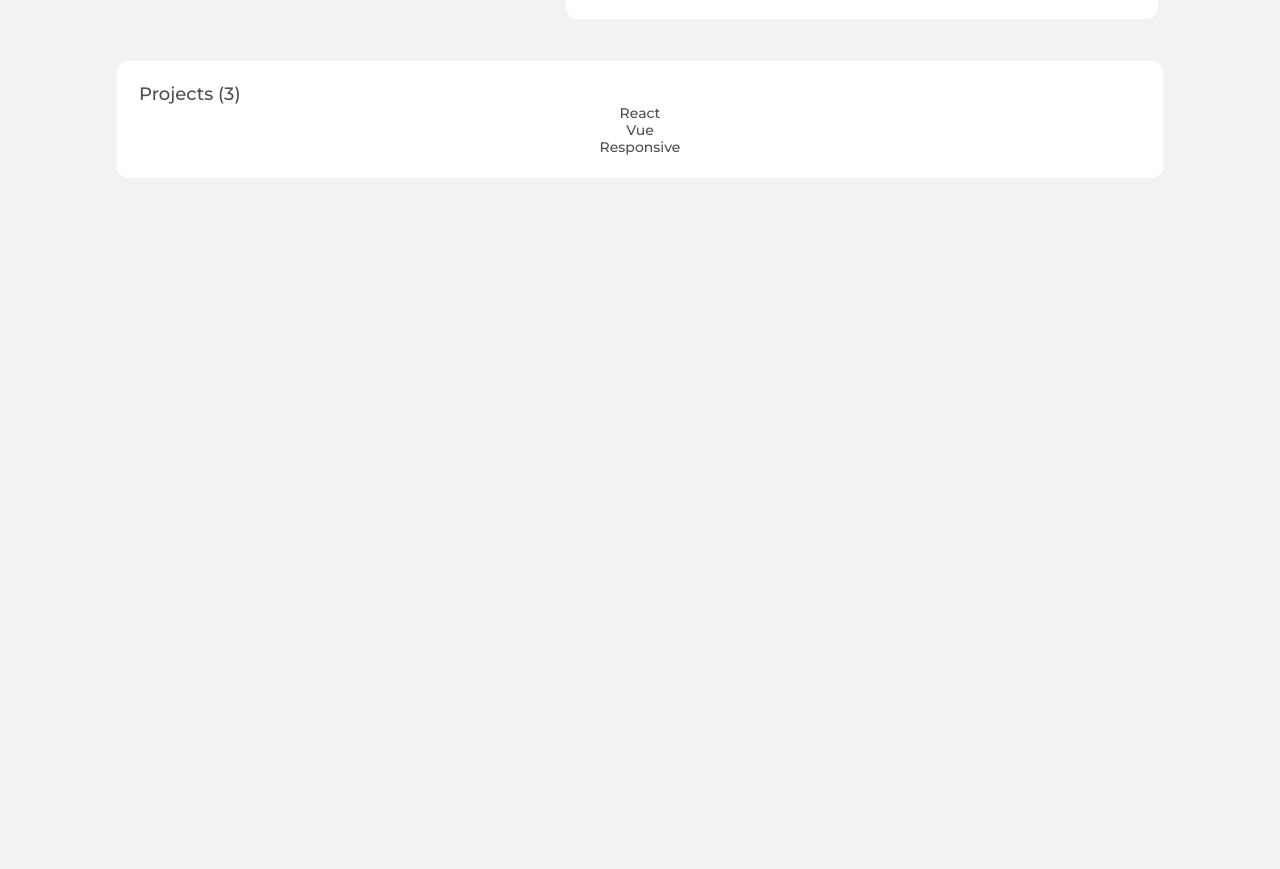
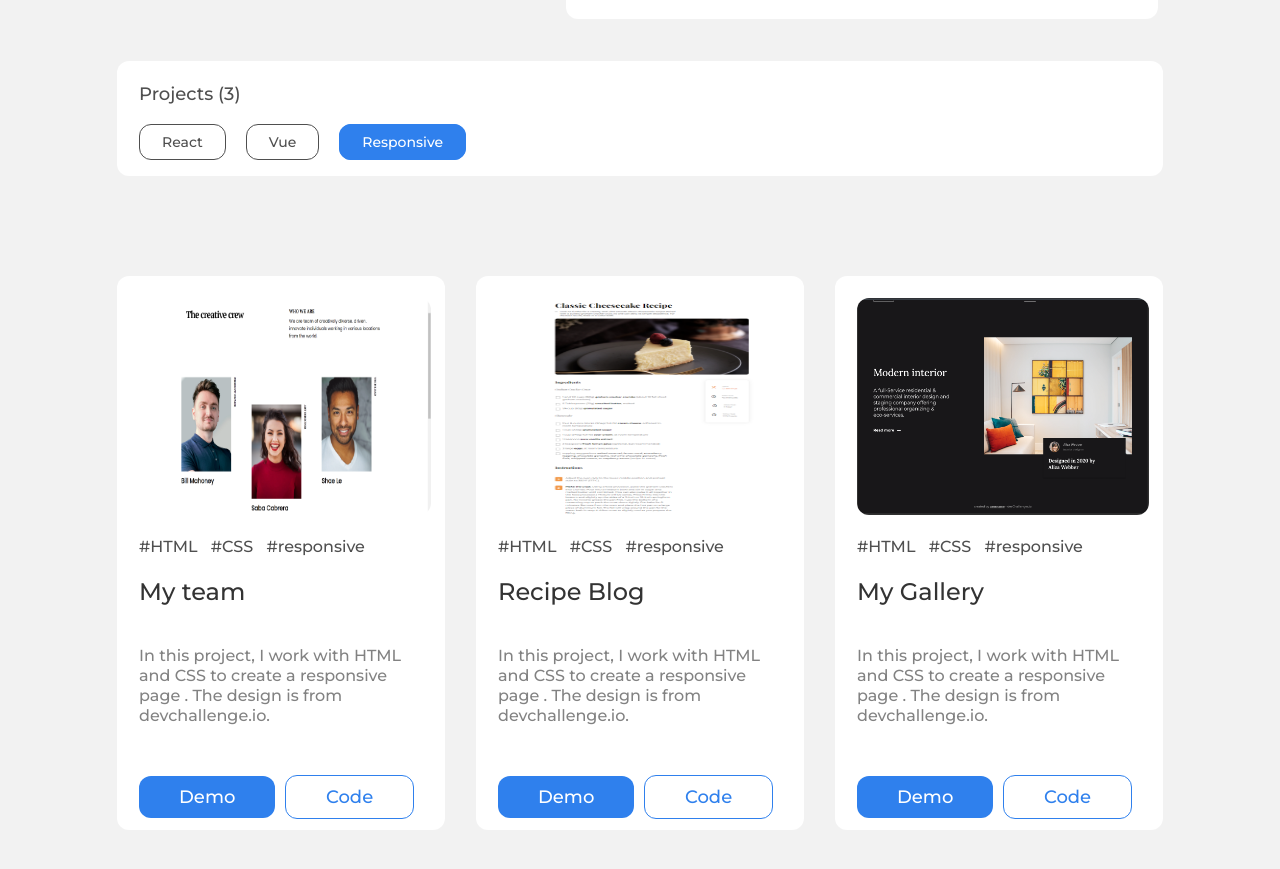
Before and after one commit to jnzm02/my-profile.github.io, a plain HTML site: page index.html in a window 1280 px wide. Shown: the part 1771-2640 px from the top of the page. Before the commit the page ends 2194 px from the top, so only its background shows below. Drawn offline with nearby package versions, Linux system fonts and the light colour scheme.

Commit message:
added projects part

```diff
--- a/index.html
+++ b/index.html
@@ -53,7 +53,7 @@
             <div class="bottom">
               <p>Self-motivated developer, who is willing to learn and create outstanding UI applications.</p>
               <br>
-              <p>Donec aliquam est dui, vel vestibulum diam sollicitudin id. Quisque feugiat malesuada molestie.</p>
+              <p>В поисках достойной стажировки.</p>
             </div>
           </div>
         </div>
@@ -290,17 +290,15 @@
           <div class="left">
             <div>
               <div class="abstract">Blog</div>
-              <div class="title">How to organize your CSS</div>
+              <div class="title">What are the pseudo-elements in CSS</div>
             </div>
             <div class="my-photo">
               <img src="img/post-img.jpg" alt="post">
             </div>
           </div>
           <div class="description">
-            <p>In this article I tell the story about Proin eu justo sit amet lacus bibendum tincidunt. Vivamus non volutpat nisl, a luctus mi. </p>
-            <br>
-            <p>Donec aliquam est dui, vel vestibulum diam sollicitudin id. Quisque feugiat malesuada molestie.</p>
-          </div>
+            A CSS pseudo-element is a keyword added to a selector that lets you style a specific part of the selected element(s). For example, ::first-line can be used to change the font of the first line of a paragraph. Note: In contrast to pseudo-elements, pseudo-classes can be used to style an element based on its state.Oct 20, 2022
+              </div>
 
           <div class="bottom">dev.to</div>
         </div>
@@ -418,11 +416,77 @@
       <div class="post mt-42 projects">
         <div class="title">Projects (3)</div>
         <div class="types">
-          <div class="type">React</div>
-          <div class="type">Vue</div>
-          <div class="type blue">Responsive</div>
+          <span class="type">React</span>
+          <span class="type">Vue</span>
+          <span class="type-blue">Responsive</span>
+        </div>
+      </div>
+
+      <div class="ps">
+      <div class="blog-box post mt-100">
+        <div class="my-photo">
+          <img src="img/team.png" alt="Jonny">
+        </div>
+        <div class="tech">
+          #HTML #CSS #responsive
+        </div>
+        <div class="title">My team</div>
+        <div class="body">
+          In this project, I work with HTML and CSS to create a responsive page . The design is from devchallenge.io.
+        </div>
+        <div class="buttons">
+          <div class="button">
+            <a class="demo" href="https://jnzm02.github.io/recipe-blog.github.io/" target="_blank">demo</a>
+          </div>
+          <div class="button code">
+            <a class="code" href="https://github.com/jnzm02/recipe-blog.github.io" target="_blank">code</a>
+          </div>
+        </div>
+      </div>
+
+      <div class="blog-box post mt-100">
+        <div class="my-photo">
+          <img src="img/recipe.png" alt="Jonny">
+        </div>
+        <div class="tech">
+          #HTML #CSS #responsive
+        </div>
+        <div class="title">Recipe Blog</div>
+        <div class="body">
+          In this project, I work with HTML and CSS to create a responsive page . The design is from devchallenge.io.
+        </div>
+        <div class="buttons">
+          <div class="button">
+            <a class="demo" href="https://jnzm02.github.io/recipe-blog.github.io/" target="_blank">demo</a>
+          </div>
+          <div class="button code">
+            <a class="code" href="https://github.com/jnzm02/recipe-blog.github.io" target="_blank">code</a>
+          </div>
+        </div>
+      </div>
+
+
+      <div class="blog-box post mt-100">
+        <div class="my-photo">
+          <img src="img/gallery.png" alt="Jonny">
+        </div>
+        <div class="tech">
+          #HTML #CSS #responsive
+        </div>
+        <div class="title">My Gallery</div>
+        <div class="body">
+          In this project, I work with HTML and CSS to create a responsive page . The design is from devchallenge.io.
+        </div>
+        <div class="buttons">
+          <div class="button">
+            <a class="demo" href="https://jnzm02.github.io/recipe-blog.github.io/" target="_blank">demo</a>
+          </div>
+          <div class="button code">
+            <a class="code" href="https://github.com/jnzm02/recipe-blog.github.io" target="_blank">code</a>
+          </div>
         </div>
       </div>
     </div>
+    </div>
   </body>
 </html>
--- a/style.css
+++ b/style.css
@@ -220,12 +220,12 @@ a:hover {
 
 .blog-box {
     padding: 22px;
-    width: 395px;
+    width: 100%;
 }
 
 .blog-box .my-photo {
-    width: 351px;
-    height: 251px;
+    width: 292px;
+    height: 217px;
 }
 .blog-box .my-photo img {
     height: 100%;
@@ -764,10 +764,11 @@ a:hover {
 }
 
 .projects .types {
-    display: grid;
+    padding-top: 24px;
 }
 
 .projects .type {
+    margin-right: 16px;
     font-family: 'Montserrat';
     font-style: normal;
     font-weight: 500;
@@ -775,7 +776,34 @@ a:hover {
     line-height: 17px;
     /* identical to box height */
 
+    padding: 8px 22px;
+    border: 1px solid #4F4F4F;
+    border-radius: 12px;
     text-align: center;
 
     color: #4F4F4F;
 }
+
+.projects .type-blue {
+    margin-right: 16px;
+    font-family: 'Montserrat';
+    font-style: normal;
+    font-weight: 500;
+    font-size: 14px;
+    line-height: 17px;
+    /* identical to box height */
+
+    padding: 8px 22px;
+    border: 1px solid #2F80ED;
+    border-radius: 12px;
+    text-align: center;
+    background: #2F80ED;
+    color: white;
+}
+
+
+.ps {
+    display: grid;
+    grid-column-gap: 30.51px;
+    grid-template-columns: 328.49px 328.49px 328.49px;
+}
```
Also changed, not shown: img/gallery.png (added), img/recipe.png (added), img/team.png (added).
